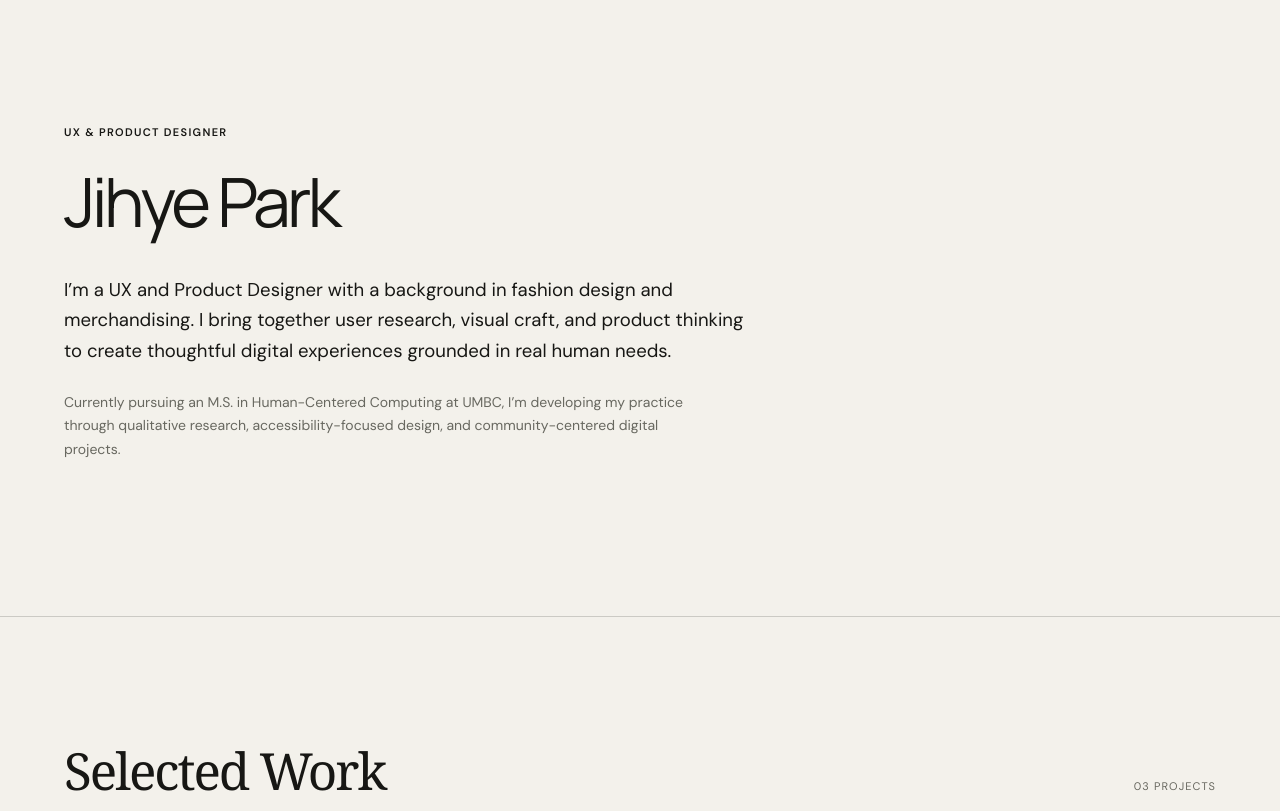
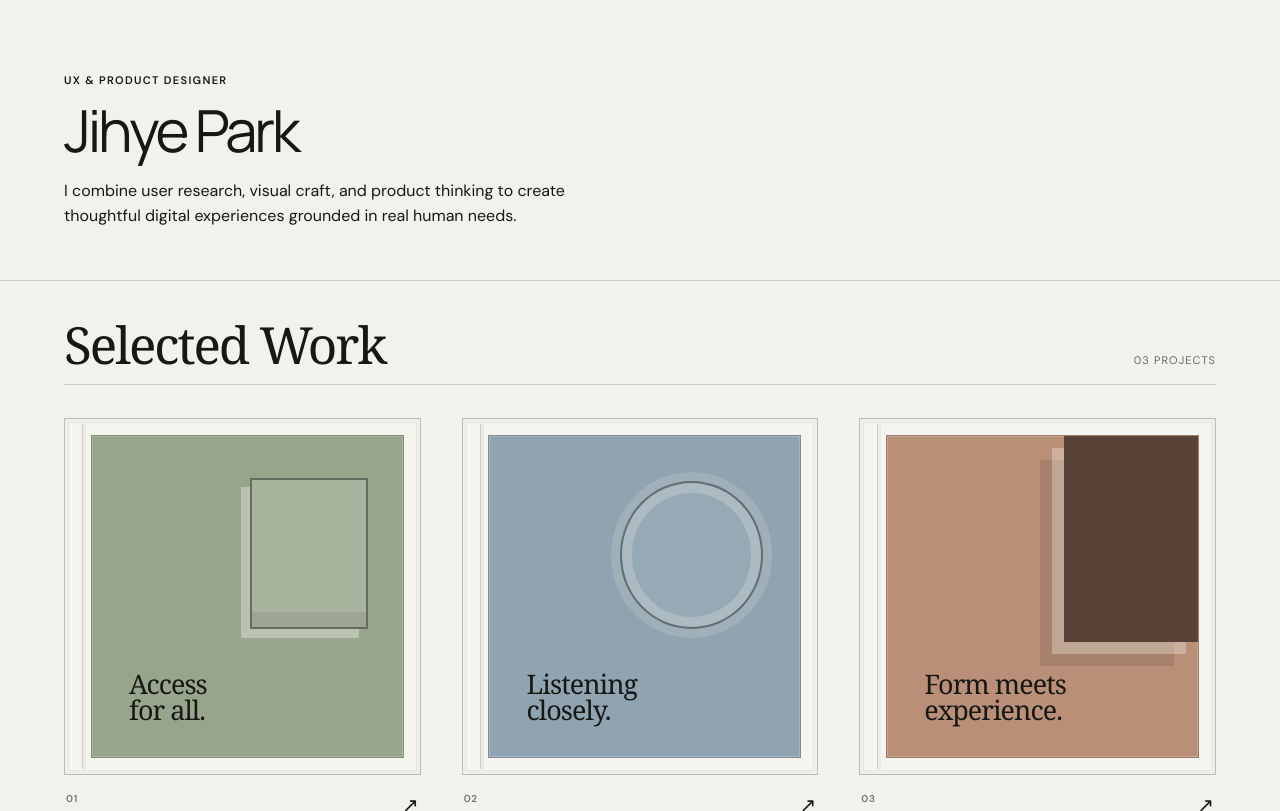
Before and after one commit to zhyepark/jihyepark, a plain HTML site: page index.html in a window 1280 px wide. Shown: the part 111-922 px from the top of the page. Drawn offline with Linux system fonts and the light colour scheme.

Commit message:
Filxed project thumnails

```diff
--- a/index.html
+++ b/index.html
@@ -36,8 +36,7 @@
     <section class="home-intro" id="top" aria-labelledby="hero-title">
       <p class="eyebrow reveal">UX &amp; Product Designer</p>
       <h1 id="hero-title" class="reveal">Jihye Park</h1>
-      <p class="home-intro-primary reveal">I’m a UX and Product Designer with a background in fashion design and merchandising. I bring together user research, visual craft, and product thinking to create thoughtful digital experiences grounded in real human needs.</p>
-      <p class="home-intro-secondary reveal">Currently pursuing an M.S. in Human-Centered Computing at UMBC, I’m developing my practice through qualitative research, accessibility-focused design, and community-centered digital projects.</p>
+      <p class="home-intro-primary reveal">I combine user research, visual craft, and product thinking to create thoughtful digital experiences grounded in real human needs.</p>
     </section>
 
     <section class="home-work" id="work" aria-labelledby="work-title">
@@ -50,7 +49,6 @@
         <article class="project-card project-card--sage reveal">
           <a href="projects/case-study-one.html" aria-label="View Southwest Emergency Services case study">
             <div class="project-visual">
-              <span class="project-number">01</span>
               <div class="jewel-case">
                 <span class="jewel-spine" aria-hidden="true"></span>
                 <div class="project-cover project-cover--ses" role="img" aria-label="Southwest Emergency Services project placeholder">
@@ -61,6 +59,7 @@
             </div>
             <div class="project-info">
               <div>
+                <span class="project-number">01</span>
                 <h3>Southwest Emergency Services</h3>
                 <p>UX research and accessibility recommendations for a nonprofit website redesign.</p>
                 <ul class="project-tags" aria-label="Project categories"><li>UX Research</li><li>Accessibility</li><li>Nonprofit</li></ul>
@@ -73,7 +72,6 @@
         <article class="project-card project-card--blue reveal">
           <a href="projects/case-study-two.html" aria-label="View Digital Mental Health Research case study">
             <div class="project-visual">
-              <span class="project-number">02</span>
               <div class="jewel-case">
                 <span class="jewel-spine" aria-hidden="true"></span>
                 <div class="project-cover project-cover--health" role="img" aria-label="Digital Mental Health Research project placeholder">
@@ -84,6 +82,7 @@
             </div>
             <div class="project-info">
               <div>
+                <span class="project-number">02</span>
                 <h3>Digital Mental Health Research</h3>
                 <p>Qualitative research exploring how digital tools can better support clinicians and underserved communities.</p>
                 <ul class="project-tags" aria-label="Project categories"><li>User Interviews</li><li>Health Tech</li><li>Research</li></ul>
@@ -96,7 +95,6 @@
         <article class="project-card project-card--clay reveal">
           <a href="projects/case-study-three.html" aria-label="View Fashion to Experience Design case study">
             <div class="project-visual">
-              <span class="project-number">03</span>
               <div class="jewel-case">
                 <span class="jewel-spine" aria-hidden="true"></span>
                 <div class="project-cover project-cover--fashion" role="img" aria-label="Fashion to Experience Design project placeholder">
@@ -107,6 +105,7 @@
             </div>
             <div class="project-info">
               <div>
+                <span class="project-number">03</span>
                 <h3>Fashion to Experience Design</h3>
                 <p>A visual case study connecting consumer research, trend analysis, and product strategy with UX design.</p>
                 <ul class="project-tags" aria-label="Project categories"><li>Product Strategy</li><li>Research</li><li>Visual Design</li></ul>
--- a/styles.css
+++ b/styles.css
@@ -299,7 +299,7 @@ em { font-family: Georgia, "Times New Roman", serif; font-weight: 400; }
 
 /* Homepage — editorial project index */
 .home-page { overflow-x: hidden; }
-.home-page .site-header { align-items: flex-start; }
+.home-page .site-header { position: relative; align-items: flex-start; }
 .home-logo { width: clamp(56px, 5vw, 68px); border-radius: 4px; }
 .home-logo img { display: block; width: 100%; height: auto; }
 .home-logo:focus-visible { outline: 2px solid var(--ink); outline-offset: 7px; }
@@ -307,13 +307,13 @@ em { font-family: Georgia, "Times New Roman", serif; font-weight: 400; }
 .home-page .site-nav a:hover,
 .home-page .site-nav a[aria-current] { color: var(--ink); }
 
-.home-intro { padding: clamp(170px, 18vw, 245px) var(--pad) clamp(100px, 12vw, 170px); border-bottom: 1px solid var(--line); }
-.home-intro h1 { max-width: 680px; margin: 28px 0 40px; font: 400 clamp(54px, 5.5vw, 68px)/1 "Manrope", sans-serif; letter-spacing: -.055em; }
-.home-intro-primary { max-width: 680px; margin: 0; font-size: clamp(18px, 1.45vw, 21px); line-height: 1.62; }
+.home-intro { padding: clamp(32px, 3.6vw, 52px) var(--pad) clamp(38px, 4vw, 56px); border-bottom: 1px solid var(--line); }
+.home-intro h1 { max-width: 620px; margin: 14px 0 20px; font: 400 clamp(44px, 4.8vw, 58px)/1 "Manrope", sans-serif; letter-spacing: -.055em; }
+.home-intro-primary { max-width: 520px; margin: 0; font-size: clamp(16px, 1.25vw, 18px); line-height: 1.55; }
 .home-intro-secondary { max-width: 650px; margin: 25px 0 0; color: var(--muted); font-size: 14px; line-height: 1.7; }
 
-.home-work { padding: clamp(90px, 10vw, 145px) var(--pad) clamp(120px, 14vw, 190px); }
-.home-work-heading { display: flex; align-items: baseline; justify-content: space-between; gap: 30px; margin-bottom: clamp(55px, 7vw, 90px); padding-bottom: 22px; border-bottom: 1px solid var(--line); }
+.home-work { padding: clamp(26px, 3vw, 40px) var(--pad) clamp(100px, 11vw, 150px); }
+.home-work-heading { display: flex; align-items: baseline; justify-content: space-between; gap: 30px; margin-bottom: clamp(24px, 2.6vw, 36px); padding-bottom: 14px; border-bottom: 1px solid var(--line); }
 .home-work-heading h2 { margin: 0; font: 400 clamp(38px, 4vw, 58px)/1 Georgia, "Times New Roman", serif; letter-spacing: -.04em; }
 .home-work-heading p { margin: 0; color: var(--muted); font-size: 11px; letter-spacing: .1em; text-transform: uppercase; }
 .home-page .project-list { display: grid; grid-template-columns: repeat(3, minmax(0, 1fr)); gap: clamp(28px, 3.2vw, 54px); }
@@ -322,7 +322,7 @@ em { font-family: Georgia, "Times New Roman", serif; font-weight: 400; }
 .home-page .project-card > a { height: 100%; }
 .home-page .project-visual { aspect-ratio: 1; overflow: visible; background: transparent; }
 .home-page .project-visual::before { content: none; }
-.home-page .project-number { z-index: 5; top: 17px; left: 20px; color: rgba(23,23,20,.62); font-weight: 600; }
+.home-page .project-number { position: static; display: block; margin-bottom: 9px; color: rgba(23,23,20,.58); font-size: 10px; font-weight: 600; letter-spacing: .08em; }
 
 .jewel-case { position: relative; width: 100%; height: 100%; padding: clamp(13px, 1.25vw, 19px) clamp(13px, 1.25vw, 19px) clamp(13px, 1.25vw, 19px) clamp(22px, 2vw, 31px); overflow: hidden; border: 1px solid rgba(42,41,37,.28); background: rgba(255,255,255,.2); box-shadow: inset 0 0 0 3px rgba(255,255,255,.32), inset 0 0 0 4px rgba(72,70,64,.08); transition: transform .28s ease, box-shadow .28s ease; }
 .jewel-case::after { content: ""; position: absolute; z-index: 4; top: -35%; bottom: -35%; left: -52%; width: 35%; pointer-events: none; background: linear-gradient(110deg, transparent, rgba(255,255,255,.38), rgba(255,255,255,.08), transparent); transform: skewX(-12deg); transition: transform .62s cubic-bezier(.2,.65,.3,1); }
@@ -330,18 +330,18 @@ em { font-family: Georgia, "Times New Roman", serif; font-weight: 400; }
 .project-cover { position: relative; width: 100%; height: 100%; overflow: hidden; border: 1px solid rgba(23,23,20,.16); transition: transform .3s ease; }
 .project-cover > span { position: absolute; z-index: 2; left: 12%; bottom: 11%; font: 400 clamp(20px, 2.1vw, 34px)/.94 Georgia, "Times New Roman", serif; letter-spacing: -.035em; }
 .project-cover > i { position: absolute; display: block; }
-.project-cover--ses { background: #abb6a3; }
-.project-cover--ses > i { top: 14%; right: 12%; width: 35%; height: 46%; border: 1px solid rgba(23,23,20,.38); box-shadow: -9px 9px 0 rgba(243,241,235,.34); }
-.project-cover--health { background: #a9b7c0; }
-.project-cover--health > i { top: 16%; right: 13%; width: 44%; height: 44%; border: 1px solid rgba(23,23,20,.34); border-radius: 50%; box-shadow: inset 0 0 0 10px rgba(243,241,235,.2), 0 0 0 9px rgba(243,241,235,.12); }
-.project-cover--fashion { background: #c4a28d; }
-.project-cover--fashion > i { top: 0; right: 0; width: 42%; height: 62%; background: rgba(70,52,44,.72); box-shadow: -12px 12px 0 rgba(243,241,235,.24); }
+.project-cover--ses { background: #96a58c; box-shadow: inset 0 0 0 1px rgba(255,255,255,.2); }
+.project-cover--ses > i { top: 13%; right: 11%; width: 38%; height: 47%; border: 2px solid rgba(23,23,20,.46); background: rgba(243,241,235,.2); box-shadow: -9px 9px 0 rgba(243,241,235,.38), inset 0 -15px 0 rgba(23,23,20,.09); }
+.project-cover--health { background: #8fa4b0; box-shadow: inset 0 0 0 1px rgba(255,255,255,.2); }
+.project-cover--health > i { top: 14%; right: 12%; width: 46%; height: 46%; border: 2px solid rgba(23,23,20,.4); border-radius: 50%; background: rgba(243,241,235,.08); box-shadow: inset 0 0 0 10px rgba(243,241,235,.24), 0 0 0 9px rgba(243,241,235,.15); }
+.project-cover--fashion { background: #b98f77; box-shadow: inset 0 0 0 1px rgba(255,255,255,.2); }
+.project-cover--fashion > i { top: 0; right: 0; width: 43%; height: 64%; background: rgba(62,45,38,.78); box-shadow: -12px 12px 0 rgba(243,241,235,.32), -24px 24px 0 rgba(88,68,57,.18); }
 
-.home-page .project-info { position: relative; align-items: flex-start; min-height: 220px; padding: 25px 2px 28px; }
+.home-page .project-info { position: relative; align-items: flex-start; min-height: 0; padding: 17px 2px 24px; }
 .home-page .project-info > div { padding-right: 25px; }
 .home-page .project-info h3 { max-width: 300px; font-size: clamp(22px, 2vw, 29px); line-height: 1.1; }
 .home-page .project-info p { max-width: 340px; margin: 14px 0 19px; color: var(--muted); font-size: 13px; line-height: 1.55; letter-spacing: 0; text-transform: none; }
-.home-page .project-arrow { position: absolute; top: 25px; right: 2px; font-size: 20px; transition: transform .26s ease; }
+.home-page .project-arrow { position: absolute; top: 17px; right: 2px; font-size: 20px; transition: transform .26s ease; }
 .project-tags { display: flex; flex-wrap: wrap; gap: 7px; margin: 0; padding: 0; list-style: none; }
 .project-tags li { padding: 5px 9px; border: 1px solid var(--line); border-radius: 999px; color: #55554e; font-size: 9px; font-weight: 500; letter-spacing: .05em; text-transform: uppercase; }
 .home-footer { margin: 0 var(--pad); padding: 28px 0 35px; }
@@ -358,18 +358,18 @@ em { font-family: Georgia, "Times New Roman", serif; font-weight: 400; }
 
 @media (max-width: 1050px) and (min-width: 761px) {
   .home-page .project-list { grid-template-columns: repeat(2, minmax(0, 1fr)); }
-  .home-intro-primary, .home-intro-secondary { max-width: 610px; }
+  .home-intro-primary { max-width: 520px; }
 }
 
 @media (max-width: 760px) {
   .home-page .site-header { align-items: center; }
   .home-logo { width: 56px; }
   .home-page .site-nav { color: var(--ink); }
-  .home-intro { padding-top: 145px; padding-bottom: 85px; }
-  .home-intro h1 { margin: 22px 0 30px; font-size: clamp(40px, 12vw, 48px); }
+  .home-intro { padding-top: 30px; padding-bottom: 38px; }
+  .home-intro h1 { margin: 12px 0 18px; font-size: clamp(40px, 12vw, 48px); }
   .home-intro-primary { font-size: 17px; }
   .home-intro-secondary { font-size: 13px; }
-  .home-work { padding-top: 75px; }
+  .home-work { padding-top: 26px; }
   .home-page .project-list { grid-template-columns: 1fr; gap: 62px; }
   .home-page .project-info { min-height: 0; }
   .project-cover > span { font-size: clamp(27px, 9vw, 38px); }
```
